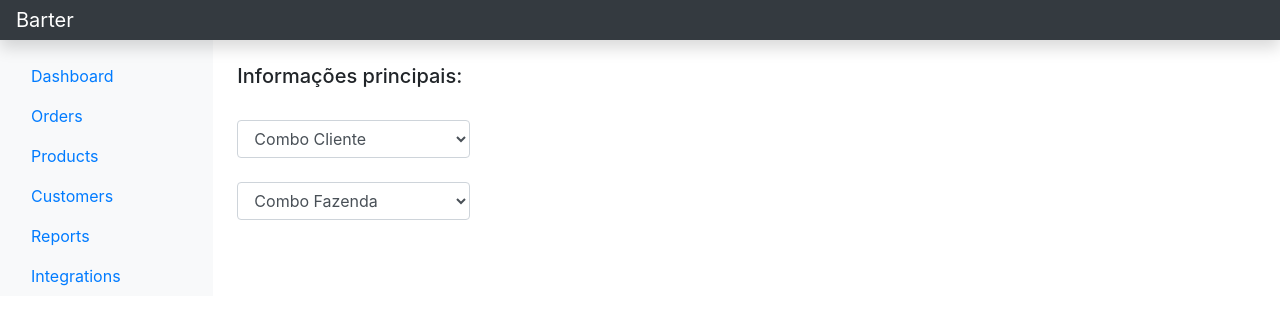
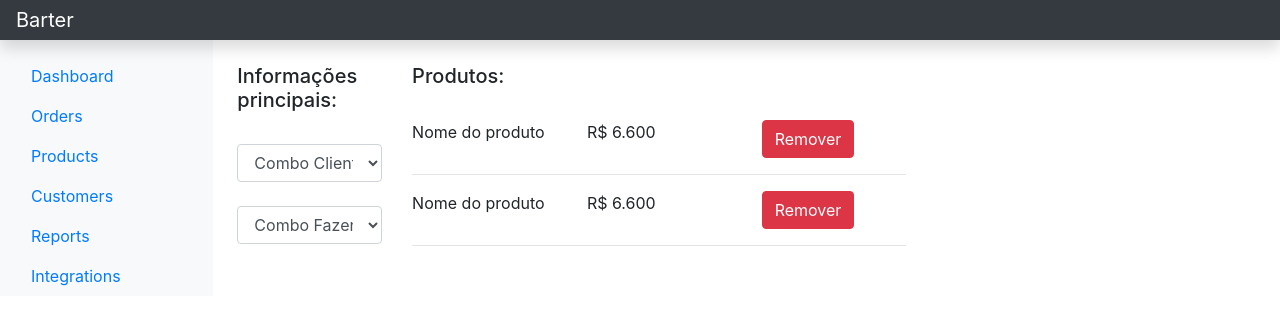
Before and after one commit to chicosilva/barterjs, a React (Create React App) app: page / in a window 1280 px wide. Shown: the top 324 px of the page. Built offline with nearby package versions, Linux system fonts and the light colour scheme.

Commit message:
lista de produtos

```diff
--- a/src/components/DadosPrincipais.js
+++ b/src/components/DadosPrincipais.js
@@ -1,6 +1,6 @@
 export default props => (
 
-    <div className="col-md-3">
+    <div className="col-md-2">
 
         <div className="row">
             <div className="col-md-12">
--- a/src/components/Produtos.js
+++ b/src/components/Produtos.js
@@ -1,5 +1,47 @@
 export default props => (
-    <div className="col-md-4">
+    <div className="col-md-6">
+
+        <div class="row">
+
+            <div className="col-md-12">
+                <br />
+                <h5>Produtos:</h5>
+                <br />
+            </div>
+
+            <div className="col-md-4">
+                Nome do produto
+            </div>
+
+            <div className="col-md-4">
+                R$ 6.600
+            </div>
+
+            <div className="col-md-4">
+                <button className="btn btn-danger">Remover</button>
+            </div>
+
+            <div className="col-md-12">
+                <hr />
+            </div>
+            <div className="col-md-4">
+                Nome do produto
+            </div>
+
+            <div className="col-md-4">
+                R$ 6.600
+            </div>
+
+            <div className="col-md-4">
+                <button className="btn btn-danger">Remover</button>
+            </div>
+
+            <div className="col-md-12">
+                <hr />
+            </div>
+
+
+        </div>
 
     </div>
 )
```
Also changed, not shown: 1 other file (tests, documents, lock files or other folders).
